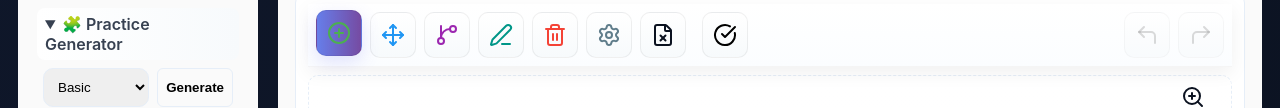
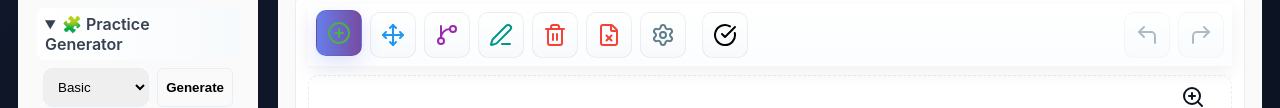
Before and after one commit to shiroonigami23-ui/Finite-Automata, a plain HTML site: page index.html in a window 1280 px wide. Both pictures are taken after a click on the button "Finite Automata". Shown: the part 178-286 px from the top of the page. Drawn offline with nearby package versions, Linux system fonts and the light colour scheme.

Commit message:
Update index.html

```diff
--- a/index.html
+++ b/index.html
@@ -193,15 +193,18 @@ font-weight:600; color:#374151; background:linear-gradient(90deg,#fff,#f7fafc);
       data-lucide="edit-3" style="color:#009688"></i></div>
   <div class="toolbar-icon" id="tool-delete" title="Delete state/transition" data-mode="delete"><i
       data-lucide="trash-2" style="color:#f44336"></i></div>
+
+  <div class="toolbar-icon" id="clearCanvasBtn" title="Clear Canvas"><i data-lucide="file-x" style="color:#f44336;"></i></div>
+
   <div class="toolbar-icon" id="tool-stateprops" title="Set state properties" data-mode="stateprops"><i
       data-lucide="settings" style="color:#607d8b"></i></div>
-        <div class="toolbar-icon" id="clearCanvasBtn" title="Clear Canvas"><i data-lucide="file-x"></i></div>
   <button id="validateBtn" class="toolbar-icon" title="Validate Automaton" style="margin-left:8px"><i
       data-lucide="check-circle"></i></button>
   <div id="validationLine" class="validation-box"></div>
+
   <button id="undoBtn" class="toolbar-icon" title="Undo" style="margin-left:auto"><i
-            data-lucide="corner-up-left"></i></button>
-        <button id="redoBtn" class="toolbar-icon" title="Redo"><i data-lucide="corner-up-right"></i></button>
+      data-lucide="corner-up-left" style="color:#607d8b;"></i></button>
+  <button id="redoBtn" class="toolbar-icon" title="Redo"><i data-lucide="corner-up-right" style="color:#607d8b;"></i></button>
      </div>
     </div>
     <div class="canvas-area">
```
Lines whose indentation alone changed are shown as unchanged.
